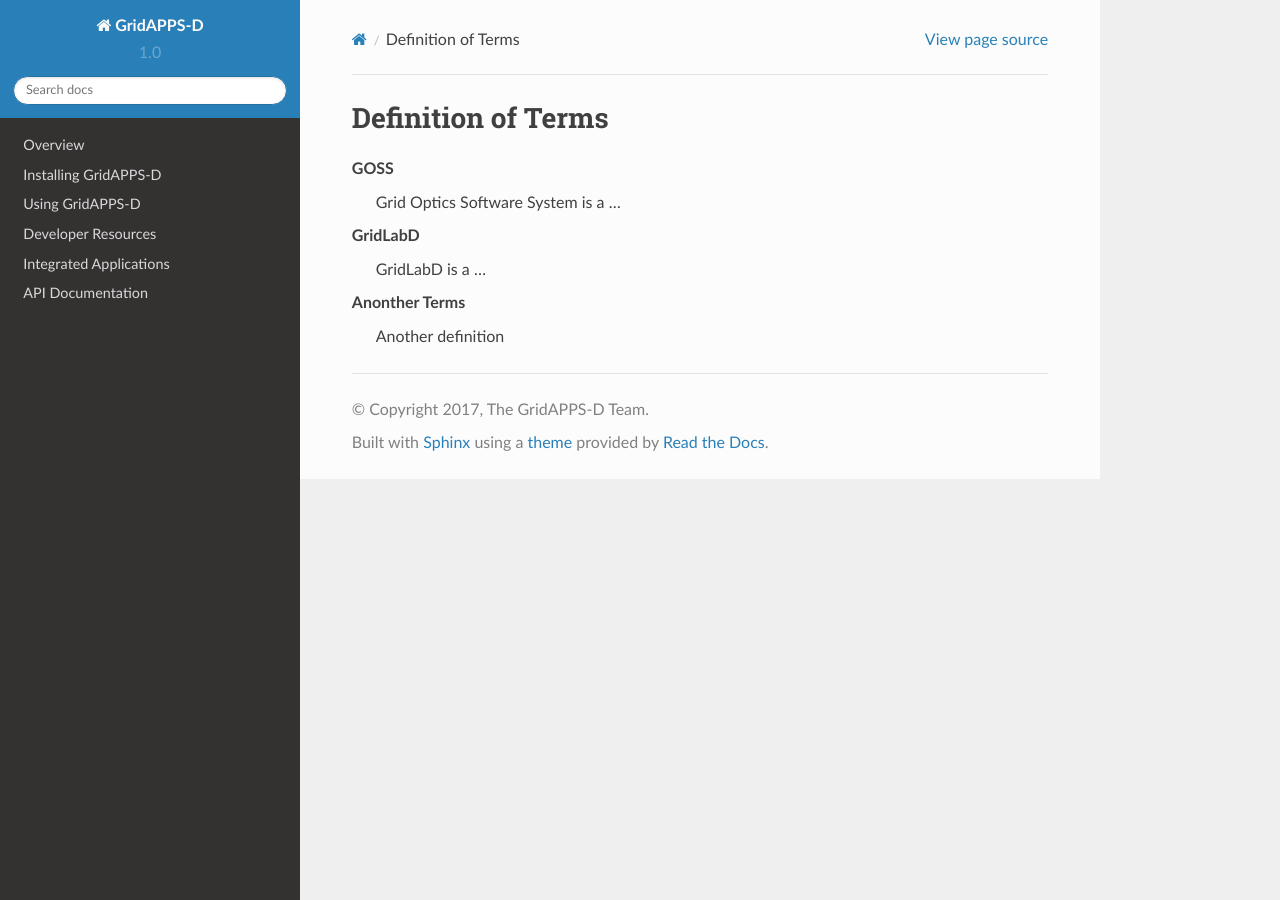
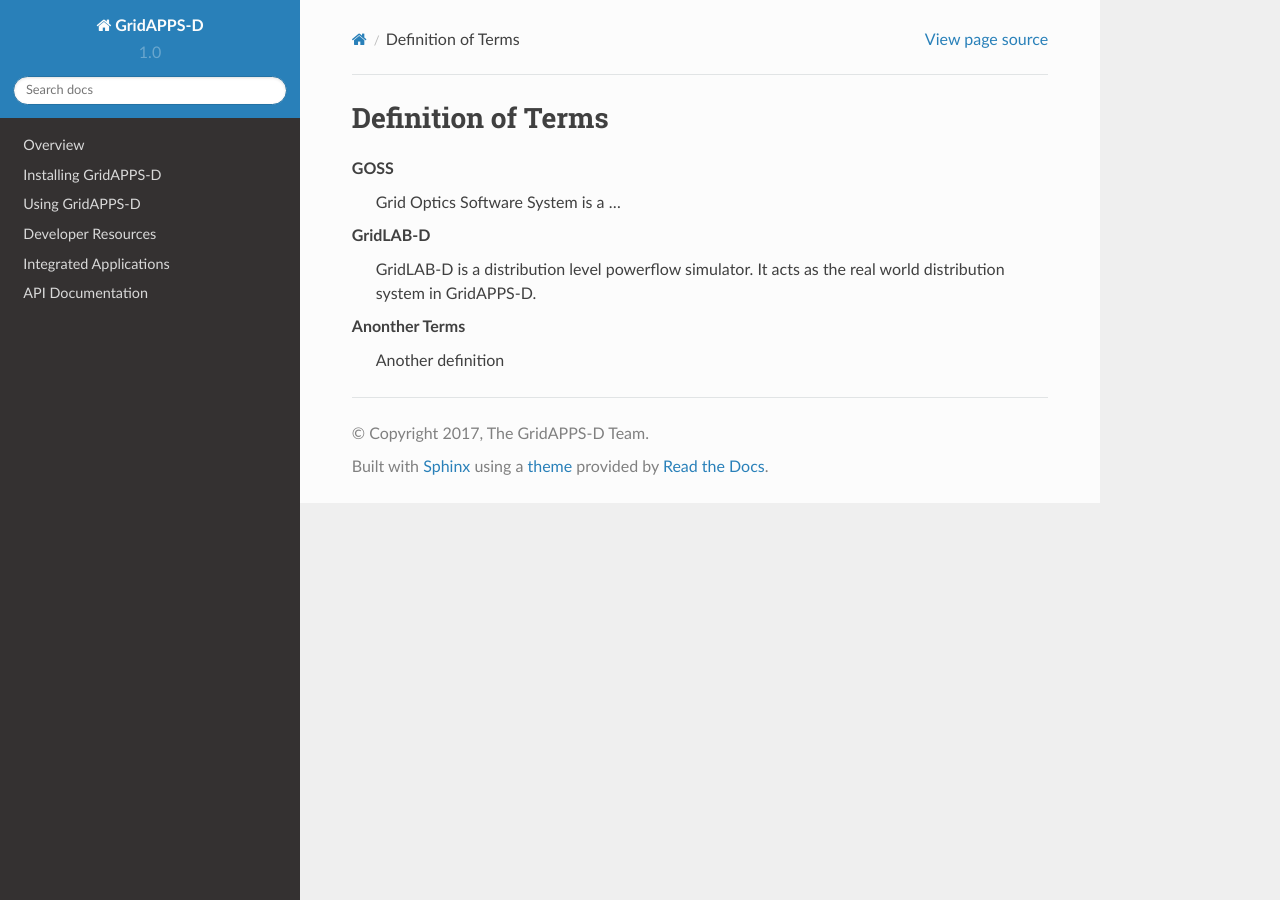
Before and after one commit to GRIDAPPSD/GOSS-GridAPPS-D, a Sphinx documentation site: the page built from docs/source/overview/definitions.rst, in a window 1280 px wide. Built offline with Sphinx 7.4.7 and the Read the Docs theme 2.0.0, drawn with Linux system fonts in a browser that asks for light colours; pages that are not in the unit, such as notebooks, are missing from menus.

Commit message:
adding overview role for GridLAB-D in definitions.rst

```diff
--- a/docs/source/overview/definitions.rst
+++ b/docs/source/overview/definitions.rst
@@ -7,8 +7,8 @@ Definition of Terms
 GOSS
 	Grid Optics Software System is a ...
 
-GridLabD
-	GridLabD is a ...
+GridLAB-D
+	GridLAB-D is a distribution level powerflow simulator. It acts as the real world distribution system in GridAPPS-D.
 
 Anonther Terms
 	Another definition
```
